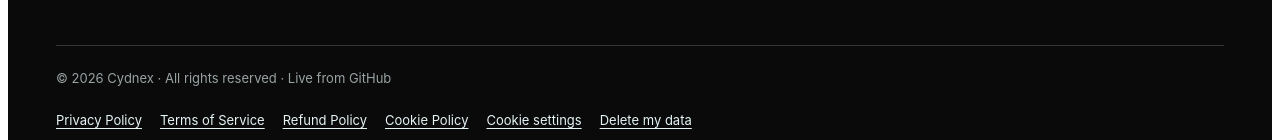
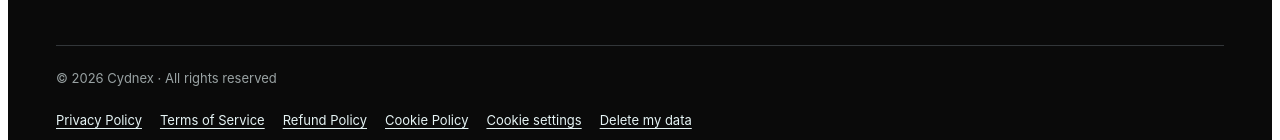
Before and after one commit to cydnex-site/cydnex-site, a plain HTML site: page index.html in a window 1280 px wide. Shown: the part 8896-9036 px from the top of the page. Drawn offline with Linux system fonts and the light colour scheme.

Commit message:
Remove deploy test text
Co-Authored-By: Claude Fable 5 <noreply@anthropic.com>
Claude-Session: https://claude.ai/code/session_011MTTBp4WTiDWphBGthCsrz

```diff
--- a/index.html
+++ b/index.html
@@ -159,7 +159,7 @@
 <div><b>Services</b><a href="services.html#pentest">Penetration testing</a><a href="services.html#soc">Managed SOC</a><a href="services.html#cloud">Cloud security</a><a href="services.html#compliance">Compliance</a><a href="services.html">All services</a></div>
 <div><b>Academy</b><a href="training.html">All tracks</a><a href="training.html#webinar">Weekly webinar</a><a href="index.html?service=Online%20training%20course#contact">Enrol</a></div>
 <div><b>Company</b><a href="about.html">About</a><a href="reports.html">Sample reports</a><a href="industries.html">Industries</a><a href="careers.html">Careers</a><a href="disclosure.html">Responsible disclosure</a><a href="index.html#contact">Contact</a></div></div>
-<p class="legal">© 2026 <span data-b>Cydnex</span> · All rights reserved · Live from GitHub</p><nav class="legal-links" aria-label="Legal"><a href="privacy.html">Privacy Policy</a><a href="terms.html">Terms of Service</a><a href="refund.html">Refund Policy</a><a href="cookies.html">Cookie Policy</a><button type="button" id="cset">Cookie settings</button><a href="privacy.html#delete">Delete my data</a></nav><p class="tm">CompTIA, Security+, CySA+ and PenTest+ are trademarks of CompTIA, Inc. CISSP is a trademark of ISC2. CISM is a trademark of ISACA. Cydnex is not affiliated with or endorsed by them. Other framework names belong to their owners.</p></div></footer>
+<p class="legal">© 2026 <span data-b>Cydnex</span> · All rights reserved</p><nav class="legal-links" aria-label="Legal"><a href="privacy.html">Privacy Policy</a><a href="terms.html">Terms of Service</a><a href="refund.html">Refund Policy</a><a href="cookies.html">Cookie Policy</a><button type="button" id="cset">Cookie settings</button><a href="privacy.html#delete">Delete my data</a></nav><p class="tm">CompTIA, Security+, CySA+ and PenTest+ are trademarks of CompTIA, Inc. CISSP is a trademark of ISC2. CISM is a trademark of ISACA. Cydnex is not affiliated with or endorsed by them. Other framework names belong to their owners.</p></div></footer>
 
 
 <div class="ck" id="ck" role="dialog" aria-labelledby="ck-h" aria-describedby="ck-p" hidden><h2 id="ck-h">Your choice on cookies</h2><p id="ck-p">We use no tracking or advertising cookies. One optional item: our fonts load from Google Fonts, which shares your IP address with Google. Say no and the site uses your device's fonts instead. Details in our <a href="cookies.html">Cookie Policy</a>.</p><div class="row"><button type="button" id="ck-no">Use device fonts</button><button type="button" id="ck-yes">Allow Google Fonts</button></div></div>
```
